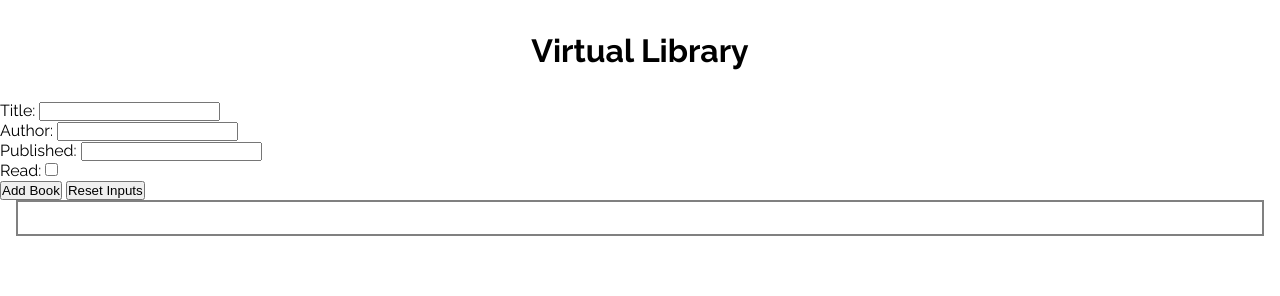
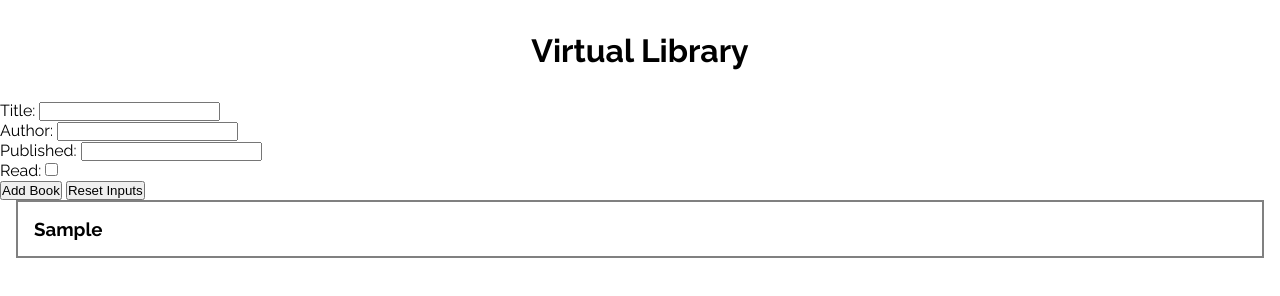
Before and after one commit to Di6bLos/virtual-library, a website: page index.html in a window 1280 px wide. Both pictures are taken after typing "Sample", "Sample", "5" into the empty fields and a click on the button "Add Book". Drawn offline with Linux system fonts and the light colour scheme.

Commit message:
eslinit-config-prettier, form that takes in the book info and pushes to array

```diff
--- a/index.html
+++ b/index.html
@@ -18,7 +18,7 @@
       <h1>Virtual Library</h1>
       <form id="book-form" action="/index.html">
         <label for="title">Title:</label>
-        <input id="title-input" type="text" name="author">
+        <input id="title-input" type="text" name="title" required>
         <br>
         <label for="author">Author:</label>
         <input id="author-input" type="text" name="author">
--- a/script.js
+++ b/script.js
@@ -4,6 +4,7 @@ const authorInput = document.getElementById('author-input');
 const yearInput = document.getElementById('year-input');
 const readInput = document.getElementById('read-input');
 const resetBtn = document.getElementById('reset-btn');
+const cardContainer = document.getElementById('card-container');
 
 const library = [];
 
@@ -15,6 +16,25 @@ function Book(title, author, year, read) {
     this.read = read
 }
 
+// Iterates over the library array,
+// and creates a DOM element for each book object in the array
+const printBooks = () => {
+    // eslint-disable-next-line no-plusplus
+    for(let i = 0; i < library.length; i++) {
+        const bookCard = document.createElement('div');
+        const bookTitle = document.createElement('h3');
+        bookTitle.innerHTML = library[i].title;
+        bookCard.appendChild(bookTitle);
+        cardContainer.appendChild(bookCard);
+
+
+
+    }
+
+}
+
+// Listens for the submit button on the form to be clicked.
+// Then creates a new book and pushes it to the library array.
 bookForm.addEventListener('submit', (e)=> {
     const title = titleInput.value;
     const author = authorInput.value;
@@ -26,4 +46,6 @@ bookForm.addEventListener('submit', (e)=> {
     library.push(newBook);
     e.preventDefault();
     resetBtn.click();
+
+    printBooks();
 })
```
